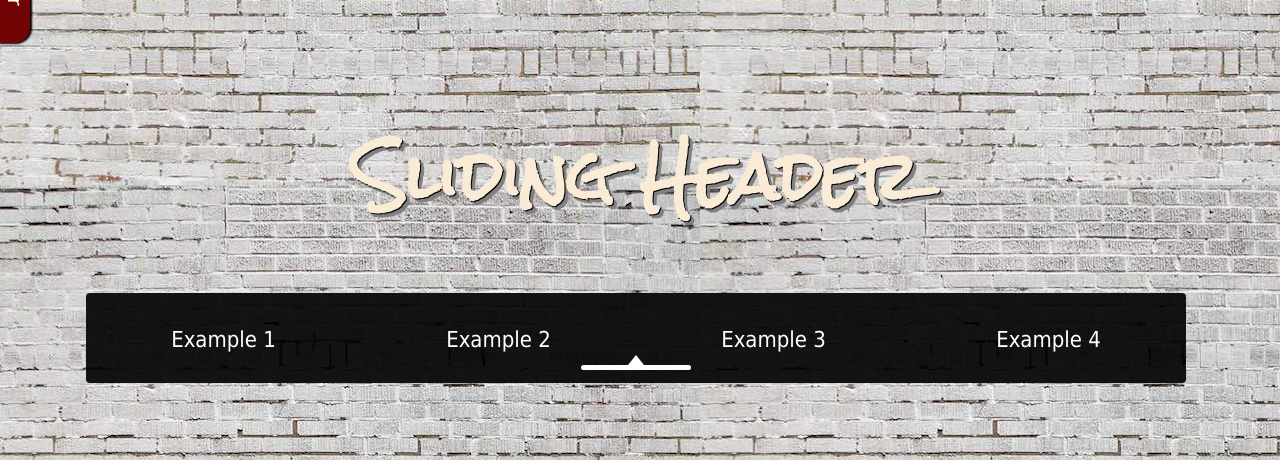
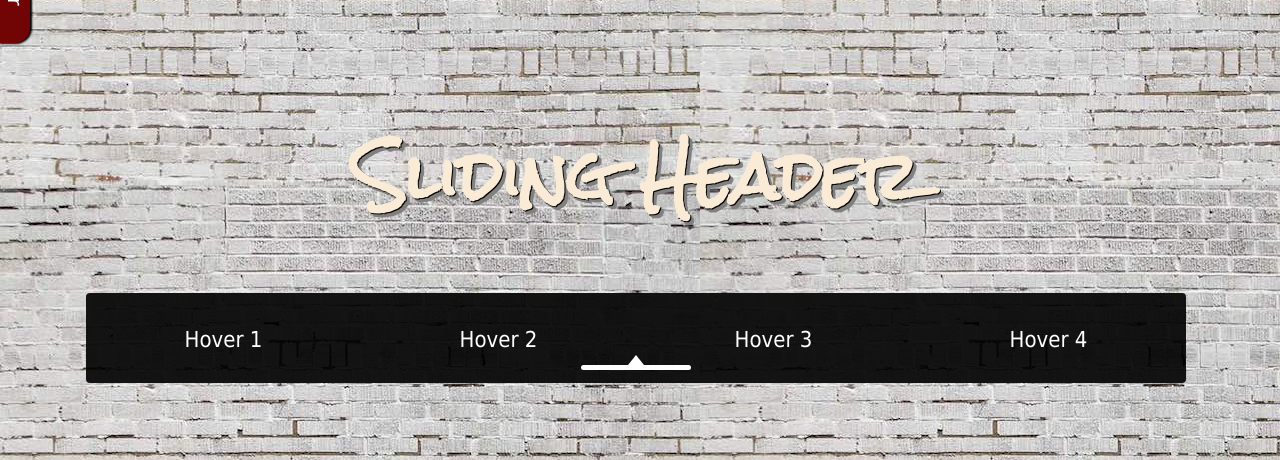
Before and after one commit to mtevans/cssProject, a website built with webpack: page index.html in a window 1280 px wide. Shown: the part 340-800 px from the top of the page. Built offline with nearby package versions, Linux system fonts and the light colour scheme.

Commit message:
change example to hover

```diff
--- a/index.html
+++ b/index.html
@@ -135,16 +135,16 @@
         <div class="floating-header">
               <div class="navbar">
                 <div class="tab head1">
-                  <p>Example 1</p>
+                  <p>Hover 1</p>
                 </div>
                 <div class="tab head2">
-                  <p>Example 2</p>
+                  <p>Hover 2</p>
                 </div>
                 <div class="tab head3">
-                  <p>Example 3</p>
+                  <p>Hover 3</p>
                 </div>
                 <div class="tab head4">
-                  <p>Example 4</p>
+                  <p>Hover 4</p>
                 </div>
                 <div class="pointer">
                   <div class="triangle">
```
Also changed, not shown: images/album-code/albums-css copy.jpg (added).
